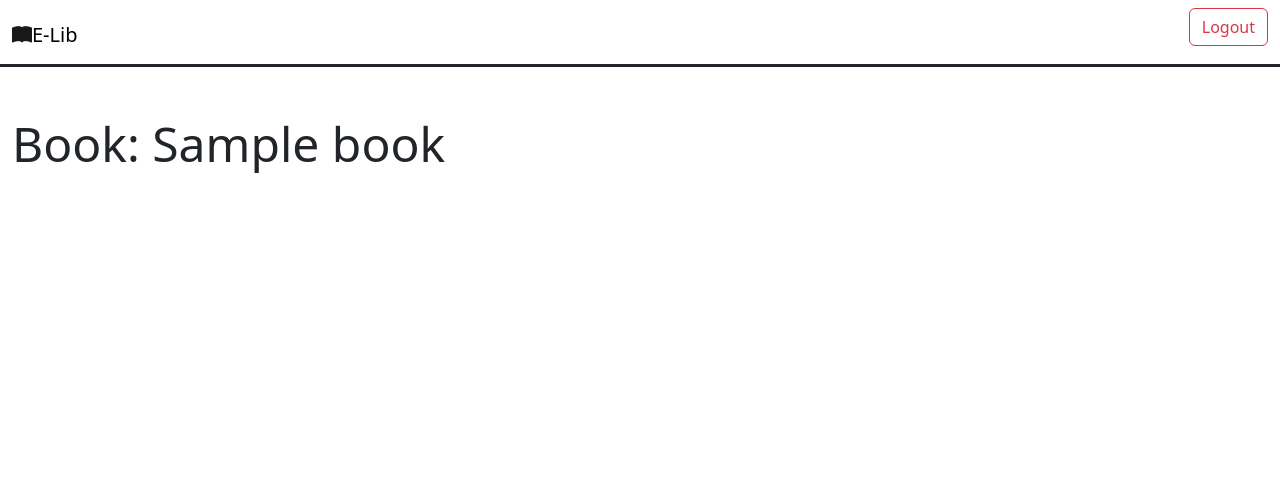
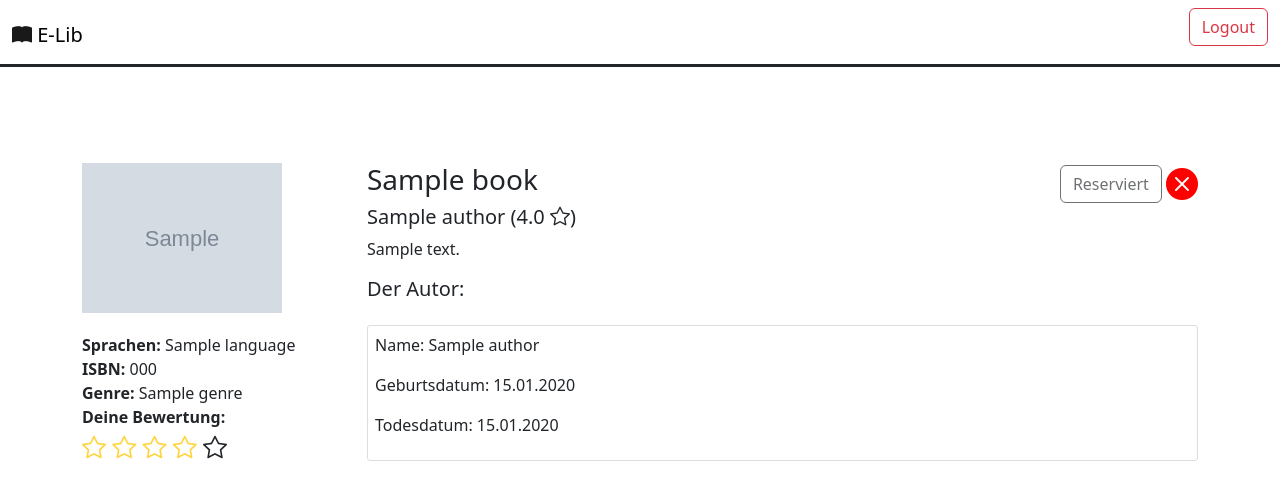
Before and after one commit to Muck3334444/E-Lib, a Django app: page /library/book/1 in a window 1280 px wide. Shown: the top 500 px of the page. Run offline with Django 5.2, Linux system fonts and the light colour scheme; a user stored in the database is signed in; tables that the repository leaves empty hold one stand-in row (values such as "Sample post"); grey boxes marked "Sample" are stand-in pictures; some libraries are stand-ins or nearby versions.

Commit message:
Added detail view for book and updated modells

```diff
--- a/ELib/templates/navbar.html
+++ b/ELib/templates/navbar.html
@@ -1,7 +1,7 @@
 <div>
     <nav class="navbar navbar-expand-lg navbar fixed-top">
         <div class="container-fluid">
-            <a class="navbar-brand" href="{% url 'library' %}"><i class="bi bi-book-fill" style="opacity:0.9;"></i>E-Lib</a>
+            <a class="navbar-brand" href="{% url 'library' %}"><i class="bi bi-book-fill" style="opacity:0.9;"></i> E-Lib</a>
             <button class="navbar-toggler" type="button" data-bs-toggle="collapse" data-bs-target="#navbarNav" aria-controls="navbarNav" aria-expanded="false" aria-label="Toggle navigation">
                 <span class="navbar-toggler-icon"></span>
             </button>
--- /dev/null
+++ b/library/templates/book_detail.html
@@ -0,0 +1,168 @@
+{% extends "base.html" %}
+{% load static %}
+{% block title %}Book: {{book}}{% endblock %}
+{% block header %}{% endblock %}
+{% block center %}
+    <div class="container">
+        <div class="row mt-5">
+            <!-- Book Cover and Info -->
+            <div class="col-md-3">
+                <img src="{{ book.image.url }}" alt="Book Cover" class="book-cover img-fluid">
+                <div>
+                    <div><strong>Sprachen:</strong> {{ book.languages }}</div>
+                    <div><strong>ISBN:</strong> {{ book.isbn }}</div>
+                    <div><strong>Genre:</strong> {{ book.genres }}</div>
+                    <div>
+                        {% if user.is_authenticated %}
+                            <strong>Deine Bewertung:</strong>
+                                <div class="rating">
+                                    {% for i in checkedStars %}
+                                        <i id="{{ i }}" class="bi bi-star star" style="color: #FFD43B;"></i>
+                                    {% endfor %}
+                                    {% for i in uncheckedStars %}
+                                        <i id="{{ i }}" class="bi bi-star star"></i>
+                                    {% endfor %}
+                                </div>
+                        {% endif %}
+                    </div>
+                </div>
+            </div>
+
+            <div class="col-md-9">
+                <div class="d-flex justify-content-between align-items-center">
+                    <h3>{{ book.title }}</h3>
+                    <div>
+                        {% if user.is_authenticated %}
+                            <button id="reserveButton" class="btn" onclick="reserve({{ book.id }})"
+                                {% if userHasReservation or not freeBookInstance %} disabled {% endif %}>
+                                {% if userHasReservation %}
+                                    Reserviert
+                                {% elif not freeBookInstance %}
+                                    Nicht verfügbar
+                                {% else %}
+                                    Reservieren
+                                {% endif %}
+                            </button>
+                            {% if freeBookInstance %}
+                                <i class="bi bi-check-circle-fill freeBookInstanceIcon" style="color: green;"></i>
+                            {% else %}
+                                <i class="bi bi-x-circle-fill freeBookInstanceIcon" style="color: red;"></i>
+                            {% endif %}
+                        {% endif %}
+
+                    </div>
+                </div>
+                <h5>{{ book.authors }} {% if book.averageRating %}({{ book.averageRating }} <i class="bi bi-star"></i>){% endif %}</h5>
+
+                <p>{{ book.summary }}</p>
+
+                <!-- Author Details -->
+
+                {% if book.author.all|length == 1 %}
+                    <h5>Der Autor:</h5>
+                    <div>
+                {% elif book.author.all|length > 1 %}
+                    <h5>Die Autoren:</h5>
+                    <div class="authors">
+                {% endif %}
+                {% for author in book.author.all %}
+                    <div class="author-details mt-4">
+                        <p>Name: {{ author.name }}</p>
+                        <p>Geburtsdatum: {{ author.dateOfBirth|date:"d.m.Y"|default:"-" }}</p>
+                        <p>Todesdatum: {{ author.dateOfDeath|date:"d.m.Y"|default:"-" }}</p>
+                    </div>
+                {% endfor %}
+                </div>
+            </div>
+        </div>
+    </div>
+
+    <script>
+        function reserve(bookId) {
+            $.ajax({
+                url: "{% url 'reserve_book' %}",
+                type: 'POST',
+                data: {
+                    'book_id': bookId,  // Send the book ID to the backend
+                    'csrfmiddlewaretoken': '{{ csrf_token }}',  // CSRF token for security
+                },
+                success: function(response) {
+                    if (response.success) {
+                        alert("Buch erfolgreich reserviert!");
+                        // Disable the button after successful reservation
+                        $('#reserveButton').prop('disabled', true).text('Reserviert');
+                    } else {
+                        alert("Fehler: " + response.message);
+                    }
+                },
+                error: function(xhr, status, error) {
+                    alert("Es ist ein Fehler aufgetreten. Bitte versuchen Sie es erneut.");
+                }
+            });
+        }
+
+        var elements = document.getElementsByClassName('star');
+        for(var i=0;i<elements.length;i++){
+            elements[i].addEventListener("click", function(){
+                var bookId = {{ book.id }};
+                var id = Number(this.id);
+                $.ajax({
+                    url: "{% url 'rate_book' %}",
+                    type: 'POST',
+                    data: {
+                        'book_id': bookId,  // Send the book ID to the backend
+                        'star': id,
+                        'csrfmiddlewaretoken': '{{ csrf_token }}',  // CSRF token for security
+                    },
+                    success: function(response) {
+                        if (response.success) {
+
+                            for(var i=0; i <= id; i++) {
+                                var element = document.getElementById(i)
+                                element.style.color = "#FFD43B";
+                            }
+                            for(var i=id + 1; i < 5; i++) {
+                                var element = document.getElementById(i)
+                                element.style.color = "#212529";
+                            }
+                        } else {
+                            alert("Fehler: " + response.message);
+                        }
+                    },
+                    error: function(xhr, status, error) {
+                        alert("Es ist ein Fehler aufgetreten. Bitte versuchen Sie es erneut.");
+                    }
+                });
+            }, false);
+        }
+    </script>
+    <style>
+        .book-cover {
+            max-width: 200px;
+            margin-bottom: 20px;
+        }
+        .authors {
+            border: 1px solid #ddd;
+            padding: 6px;
+            padding-top: 0px;
+            border-radius: 3px;
+        }
+        .author-details {
+            border: 1px solid #ddd;
+            padding: 7px;
+            border-radius: 3px;
+        }
+        .rating {
+            font-size: 1.5rem;
+        }
+        .freeBookInstanceIcon {
+            font-size: 2rem;
+            vertical-align: middle;
+        }
+    </style>
+{% endblock %}
+
+{% block js-inside-document-ready%}
+
+
+{% endblock %}
--- a/library/templates/library/book_detail.html
+++ /dev/null
@@ -1,4 +0,0 @@
-{% extends "base.html" %}
-{% load static %}
-{% block title %}Book: {{book}}{% endblock %}
-{% block header %}Book: {{book}}{% endblock %}
--- a/library/urls.py
+++ b/library/urls.py
@@ -4,7 +4,9 @@ from . import views
 urlpatterns = [
     path("", views.index, name="library"),
     path("booksStorage/", views.BooksStorageListView, name="books-storage"),
-    path("book/<pk>", views.BookDetailView.as_view(), name="book-detail"),
+    path("book/<pk>", views.bookDetail, name="book-detail"),
+    path('reserve/', views.reserveBook, name='reserve_book'),
+    path('rate/', views.giveRating, name='rate_book'),
     path('add-book/', views.addOrEditBookView, name='add-book'),
     path('edit-book/<int:bookId>/', views.addOrEditBookView, name='edit-book'),
 ]
--- a/library/views.py
+++ b/library/views.py
@@ -1,10 +1,12 @@
 from django.shortcuts import render, get_object_or_404, redirect
 from django.views import generic
 from .forms import BookForm
-from .models import Book
+from .models import Book, BookInstance, Rating, Reservation
 from django.contrib.auth.decorators import login_required
 from library.models import Book
-
+from django.http import JsonResponse
+from django.contrib.auth.decorators import login_required
+from django.views.decorators.http import require_POST
 
 def index(request):
     return render(request, "index.html")
@@ -38,5 +40,92 @@ def addOrEditBookView(request, bookId=None):
 
 
 
-class BookDetailView(generic.DetailView):
-    model = Book
+def bookDetail(request, pk):
+    book = Book.objects.get(pk=pk)
+
+    # Check if the user is authenticated and has an active reservation for this book
+    userHasReservation = False
+    if request.user.is_authenticated:
+        userHasReservation = Reservation.objects.filter(
+            bookInstance__book=book,
+            user=request.user,
+            isActive=True
+        ).exists()
+
+    # Check if there is a book instance that is not reserved # Todo Add check for lease
+    freeBookInstance = BookInstance.objects.filter(
+        reservation__isnull=True,
+        book=book
+    )
+
+    ratingScore = 0
+    if request.user.is_authenticated:
+        rating = Rating.objects.filter(book=book, user=request.user)
+        if rating:
+            ratingScore = rating[0].rating
+
+    return render(request, 'book_detail.html', {
+        'book': book,
+        'userHasReservation': userHasReservation,
+        "freeBookInstance": freeBookInstance,
+        "checkedStars": range(ratingScore),
+        "uncheckedStars": range(ratingScore, 5),
+    })
+
+
+@login_required
+@require_POST
+def reserveBook(request):
+    book_id = request.POST.get('book_id')
+
+    # Find book
+    try:
+        book = Book.objects.get(id=book_id)
+    except Book.DoesNotExist:
+        return JsonResponse({'success': False, 'message': 'Buch existiert nicht.'})
+
+    # Check that each user just reserves one instance
+    bookedInstance = BookInstance.objects.filter(book=book, reservation__user=request.user).exists()
+
+    if bookedInstance:
+        return JsonResponse({'success': False, 'message': 'Bereits reserviert.'})
+
+    # Check if there is an available BookInstance that is not already reserved
+    available_instance = BookInstance.objects.filter(book=book, reservation__isnull=True).first()
+
+    if not available_instance:
+        return JsonResponse({'success': False, 'message': 'Keine verfügbaren Exemplare.'})
+
+    # Create a reservation for this book instance
+    reservation = Reservation.objects.create(
+        bookInstance=available_instance,
+        isActive=True,
+        user=request.user
+    )
+
+    return JsonResponse({'success': True, 'message': 'Buch erfolgreich reserviert.'})
+
+
+
+@login_required
+@require_POST
+def giveRating(request):
+    book_id = request.POST.get('book_id')
+    star = request.POST.get('star')
+
+    # Find book
+    try:
+        book = Book.objects.get(id=book_id)
+    except Book.DoesNotExist:
+        return JsonResponse({'success': False, 'message': 'Buch existiert nicht.'})
+
+    try:
+        star = int(star) + 1 # Cast it to an int to check the validity of the value
+    except:
+        return JsonResponse({"success": False, "message": "Wrong format of star name"})
+
+    rating, _ = Rating.objects.get_or_create(book=book, user=request.user)
+    rating.rating = star
+    rating.save()
+
+    return JsonResponse({'success': True, 'message': ''})
```
Also changed, not shown: ELib/static/js/library/bookDetail.js (added, +20 -0 lines), library/models.py (+42 -5 lines).
